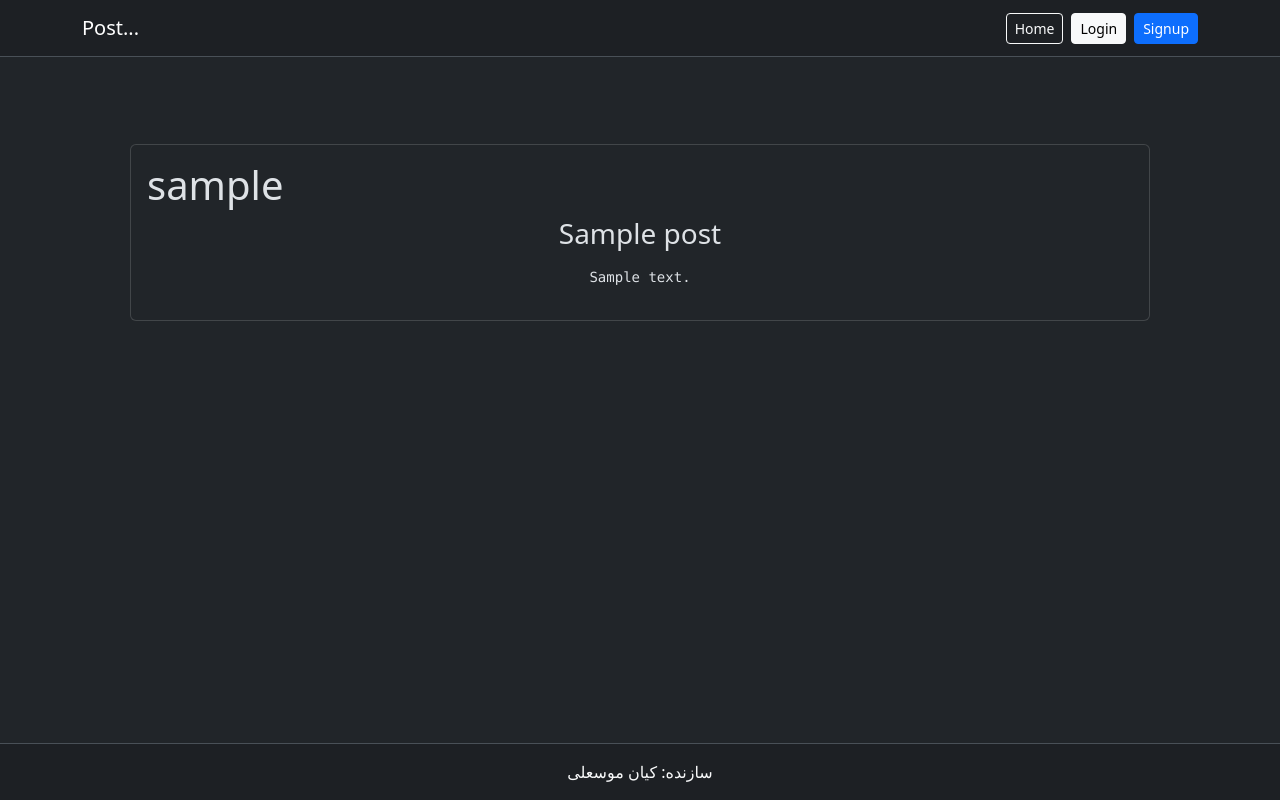
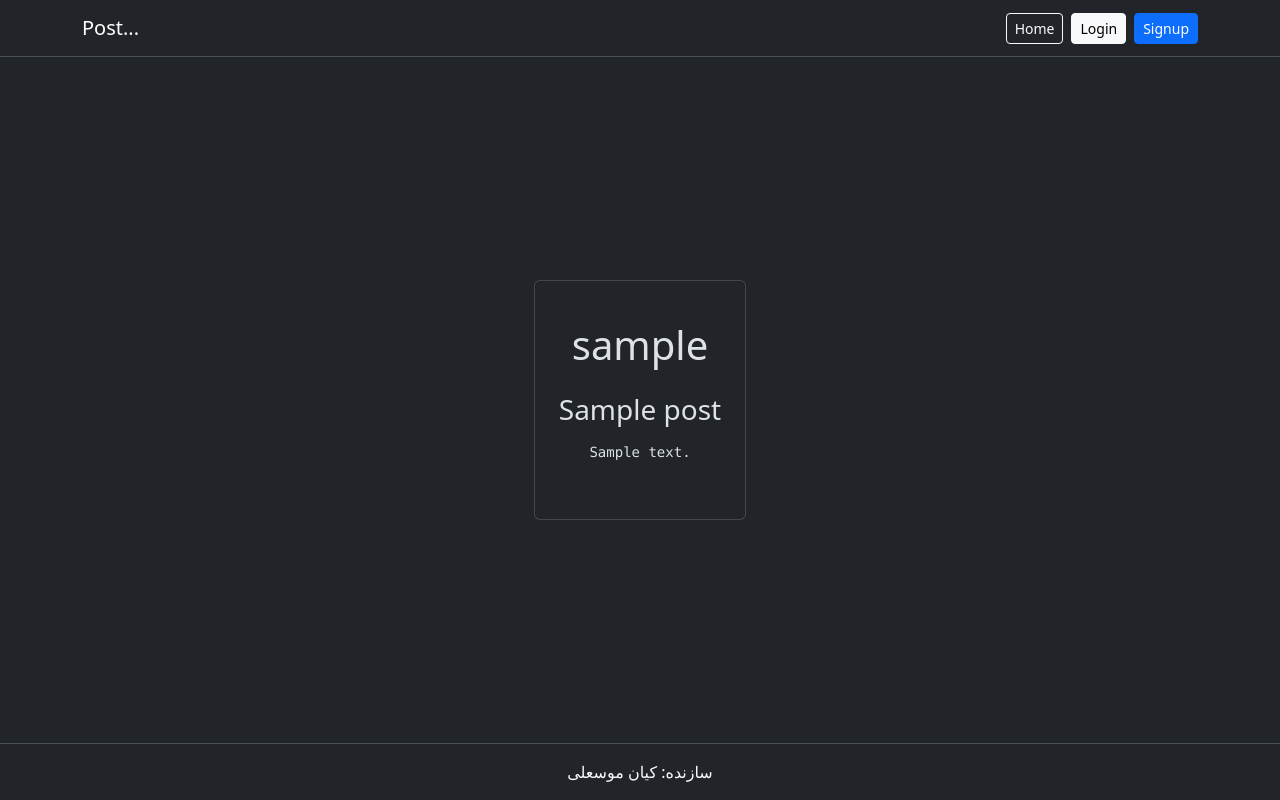
Before and after one commit to Kian-1394/Post..., a Django app: page / in a window 1280 px wide. Run offline with Django 5.2, Linux system fonts and the light colour scheme; tables that the repository leaves empty hold one stand-in row (values such as "Sample post"); some libraries are stand-ins or nearby versions.

Commit message:
fixed center 'No posts yet'

```diff
--- a/templates/base.html
+++ b/templates/base.html
@@ -17,10 +17,10 @@
     <script src="{% static 'js/bootstrap.bundle.min.js' %}"></script>
 </head>
 
-<body>
+<body class="d-flex flex-column min-vh-100">
 
     <!-- Navbar -->
-    <nav class="navbar navbar-expand-lg border-bottom bg-nav navbar-dark fixed-top">
+    <nav class="navbar navbar-expand-lg border-bottom bg-dark navbar-dark fixed-top">
 
         <div class="container">
 
@@ -125,9 +125,9 @@
 
 
     <!-- Main -->
-    <main class="container">
+    <main class="container flex-grow-1 d-flex justify-content-center align-items-center">
 
-	<div class="my-5 py-5">
+	<div class="text-center">
 		{% block main %}
 
         {% endblock main %}
@@ -138,7 +138,7 @@
 
     <!-- Footer -->
     <footer
-        class="py-3 fixed-bottom bg-nav border-top"
+        class="py-3 fixed-bottom bg-dark border-top d-flex"
     >
         <div class="container d-flex text-light justify-content-center align-items-center">
             <p class="mb-0">
--- a/templates/index.html
+++ b/templates/index.html
@@ -1,20 +1,18 @@
 {% extends "base.html" %} {% block title %}Post... | Home{% endblock title %}
 {% block main %}
-  <div class="row gap-3 my-5">
+  <div class="row gap-3 d-flex justify-content-center align-items-center">
     {% for post in posts %}
-      <div class="col-12">
-        <div class="card mx-lg-5">
+      <div class="col-lg-12">
+        <div class="card px-2 py-4">
           <div class="card-body">
-            <h3 class="display-6 text-start">{{ post.user.username }}</h3>
-            <h3 class="mt-2 text-center">{{ post.title }}</h3>
-            <pre class="mt-3 text-center">{{ post.text }}</pre>
+            <h3 class="display-6 mb-4">{{ post.user.username }}</h3>
+            <h3 class="mt-2">{{ post.title }}</h3>
+            <pre class="mt-3">{{ post.text }}</pre>
           </div>
         </div>
       </div>
     {% empty %}
-      <div
-        class="d-flex justify-content-center align-items-center mt-5"
-      >
+      <div>
         <h3>No posts yet</h3>
       </div>
     {% endfor %}
```
